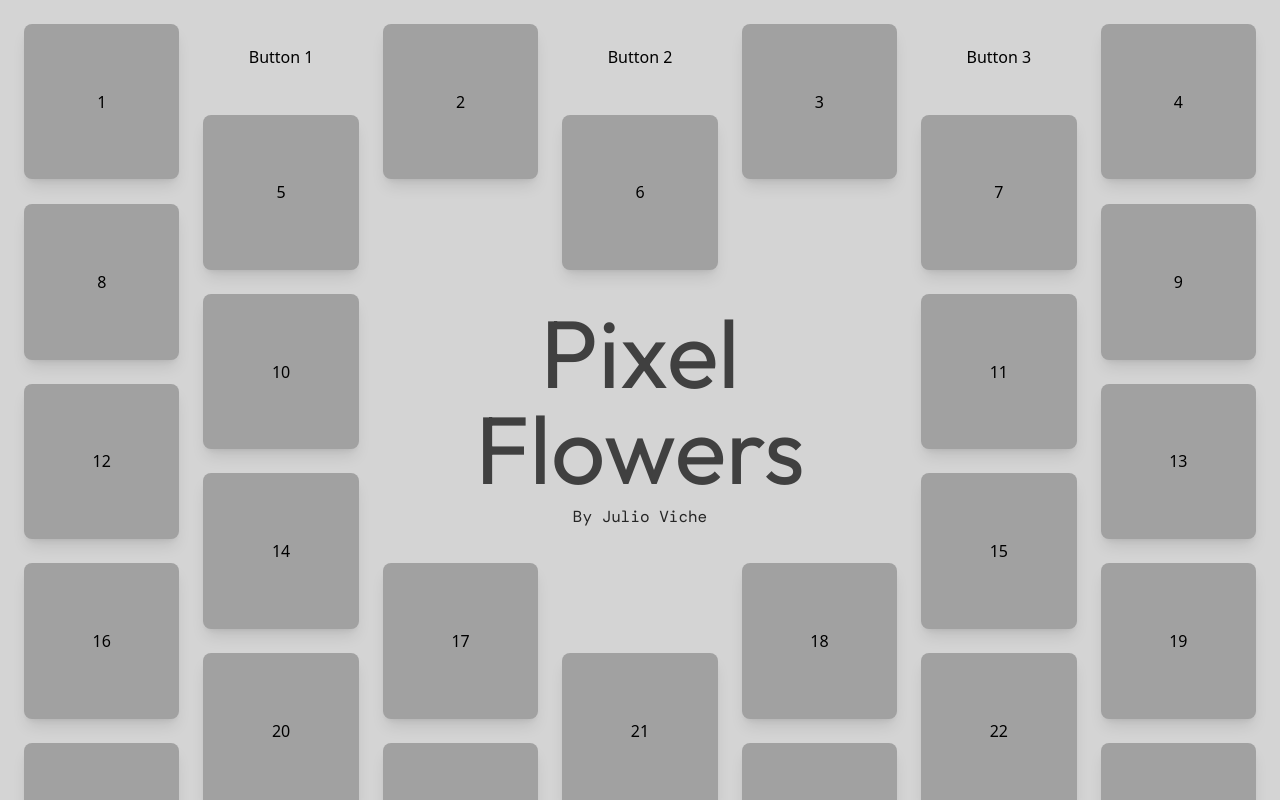
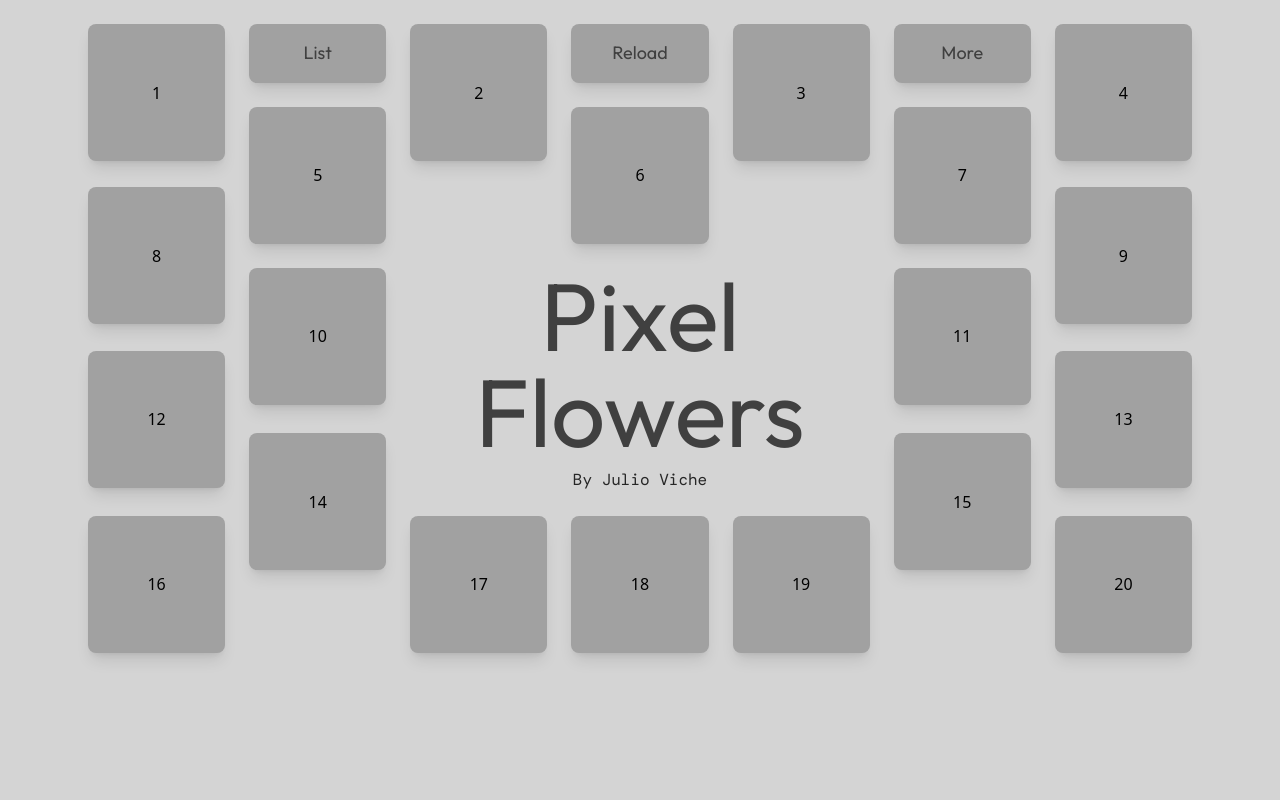
Before and after one commit to JVC21/pixel-flowers, a React (Vite) app: page / in a window 1280 px wide. Shown: the top 800 px of the page. Built offline with nearby package versions, Linux system fonts and the light colour scheme; a web font is replaced by a local one.

Commit message:
feat(gallery page): create GalleryButton component

```diff
--- /dev/null
+++ b/src/components/GalleryButton.jsx
@@ -0,0 +1,8 @@
+
+function GalleryButton({ className, children }) {
+    return (
+        <button className={`${className} aspect-7/3 outfit-regular text-lg text-neutral-700 bg-neutral-400 rounded-lg cursor-pointer shadow-lg transition-all duration-300 hover:scale-105`}>{children}</button>
+    );
+}
+
+export default GalleryButton;
--- a/src/components/GalleryItem.jsx
+++ b/src/components/GalleryItem.jsx
@@ -1,5 +1,5 @@
-function GalleryItem({ id, className, children }) {
-    return <div id={id} className={`${className} bg-neutral-400 rounded-lg flex items-center justify-center shadow-lg cursor-pointer transition-all duration-300 hover:scale-105`}>{children}</div>
+function GalleryItem({ className, children }) {
+    return <div className={`${className} bg-neutral-400 rounded-lg flex items-center justify-center shadow-lg cursor-pointer transition-all duration-300 hover:scale-105`}>{children}</div>
 }
 
 export default GalleryItem;
--- a/src/pages/GalleryPage.jsx
+++ b/src/pages/GalleryPage.jsx
@@ -1,32 +1,37 @@
 import GalleryItem from "../components/GalleryItem";
+import GalleryButton from "../components/GalleryButton.jsx";
+import { getFlowers } from "../data/data-service.js"
 
 function GalleryPage() {
+    const flowersLength = 20;
+
     return (
-        <div className="min-h-screen bg-neutral-300">
+        <div className="min-h-screen bg-neutral-300 px-16">
             <div className="grid grid-cols-1 lg:grid-cols-5 xl:grid-cols-7 p-6 gap-6">
                 <div className="row-span-3 col-span-3 col-start-3 row-start-4 flex flex-col items-left justify-center z-20">
                     <h2 className="text-center text-8xl outfit-regular mb-2 text-neutral-700 transition-all duration-300 hover:scale-105 hover:text-neutral-900 hover:text-shadow-lg">Pixel Flowers</h2>
                     <p className="dm-mono-regular text-center text-neutral-800 transition-all duration-300 hover:scale-105">By Julio Viche</p>
                 </div>
 
-                <button className="col-start-2 aspect-7/3">Button 1</button>
-                <button className="col-start-4 aspect-7/3">Button 2</button>
-                <button className="col-start-6 aspect-7/3">Button 3</button   >
 
-                <GalleryItem className="col-start-1 row-start-1 row-span-2 aspect-square">1</GalleryItem>
-                <GalleryItem className="col-start-3 row-start-1 row-span-2 aspect-square">2</GalleryItem>
-                <GalleryItem className="col-start-5 row-start-1 row-span-2 aspect-square">3</GalleryItem>
-                <GalleryItem className="col-start-7 row-start-1 row-span-2 aspect-square">4</GalleryItem>
+                <GalleryButton className="col-start-2">List</GalleryButton>
+                <GalleryButton className="col-start-4">Reload</GalleryButton>
+                <GalleryButton className="col-start-6">More</GalleryButton>
 
-                {Array.from({ length: 16 }).map((_, i) => (
+                {flowersLength>= 1 ? <GalleryItem className="col-start-1 row-start-1 row-span-2 aspect-square">1</GalleryItem> : null}
+                {flowersLength>= 2 ? <GalleryItem className="col-start-3 row-start-1 row-span-2 aspect-square">2</GalleryItem> : null}
+                {flowersLength>= 3 ? <GalleryItem className="col-start-5 row-start-1 row-span-2 aspect-square">3</GalleryItem> : null}
+                {flowersLength>= 4 ? <GalleryItem className="col-start-7 row-start-1 row-span-2 aspect-square">4</GalleryItem> : null}
+                {flowersLength>= 21 ? <GalleryItem className="col-start-4 row-start-8 row-span-2 aspect-square">21</GalleryItem> : null}
+
+                {Array.from({ length: Math.min(16, flowersLength - 4) }).map((_, i) => (
                     <GalleryItem className="row-span-2 aspect-square" key={i}>{i + 5}</GalleryItem>
                 ))}
 
-                <GalleryItem className="col-start-4 row-start-8 row-span-2 aspect-square">21</GalleryItem>
-
-                {Array.from({ length: 19 }).map((_, i) => (
+                {Array.from({ length: Math.min(19, flowersLength - 21) }).map((_, i) => (
                     <GalleryItem className="row-span-2 aspect-square" key={i}>{i + 22}</GalleryItem>
                 ))}
+
             </div>
         </div>
     );
```
